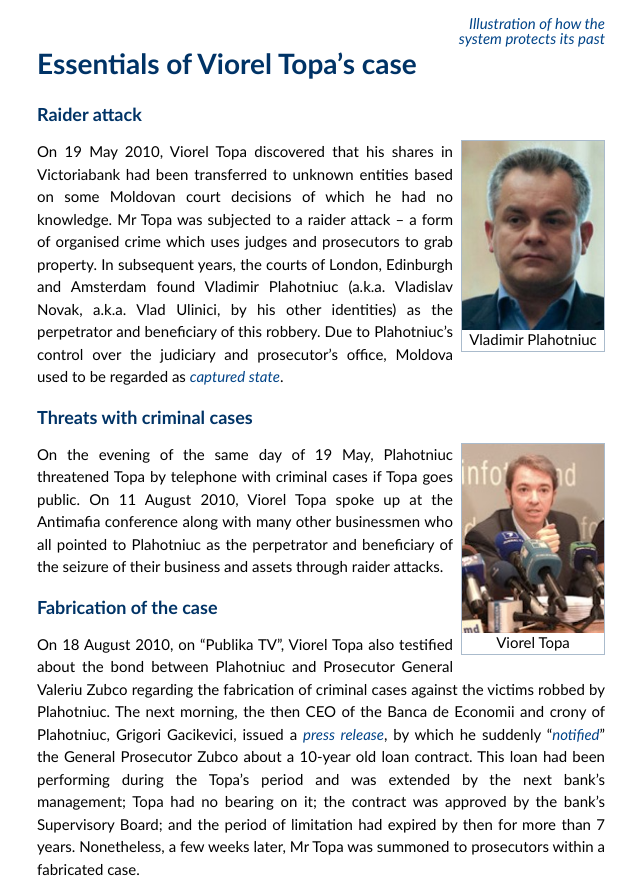
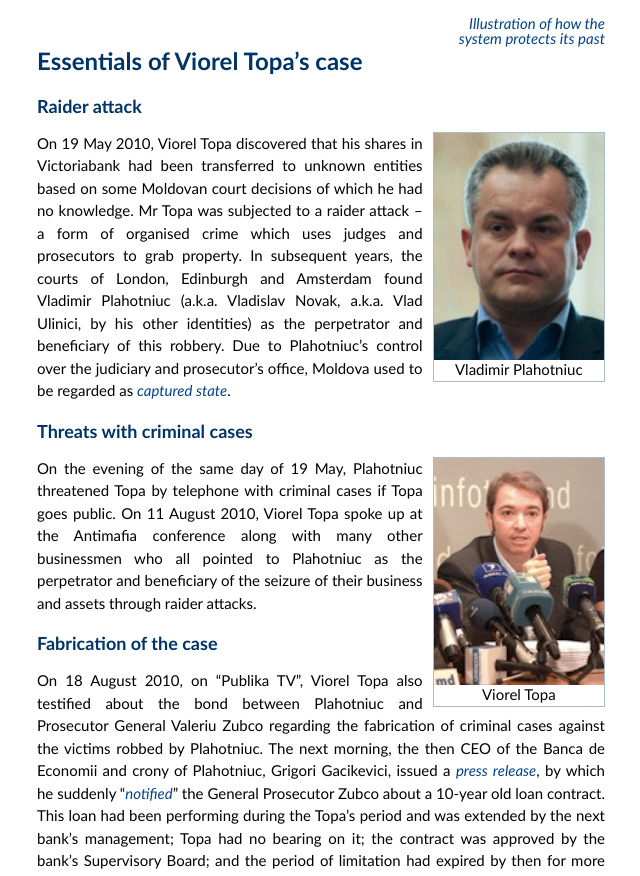
Before and after one commit to viogt/sec, a plain HTML site: page files/ess/ess1.html in a window 1280 px wide. Shown: the top 876 px of the page, without its empty margins (319-959 px from the left). Drawn offline with Linux system fonts and the light colour scheme.

Commit message:
Update ess1.html

```diff
--- a/files/ess/ess1.html
+++ b/files/ess/ess1.html
@@ -17,17 +17,17 @@
     .pic {
       display: inline-block;
       float: right;
-      width: 25%;
+      width: 30%;
       border: 1px solid #abc;
       text-align: center;
-      margin-left: 8px;
+      margin-left: 10px;
       line-height: 1;
       padding-bottom: 4px;
     }
     .pic img { width: 100%; height: auto; }
 
     h2 {
-      font: bold 28px Calibri, sans-serif;
+      font: bold 24px Calibri, sans-serif;
       color: #036;
     }
     h3 {
```
